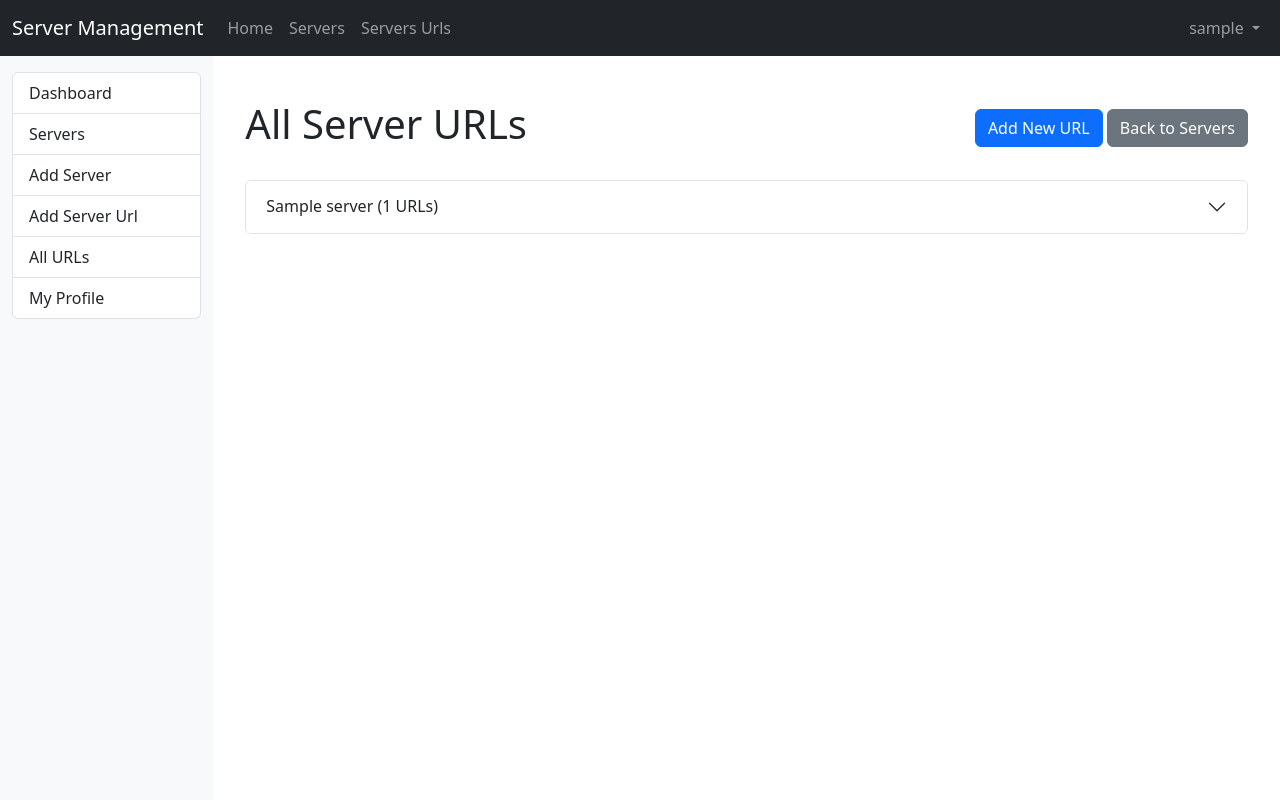
After one commit to jksonar/server_mgmt, a Django app: page /servers/urls/all/ in a window 1280 px wide. The commit adds this page. Run offline with Django 5.2, Linux system fonts and the light colour scheme; a user stored in the database is signed in; tables that the repository leaves empty hold one stand-in row (values such as "Sample post").

Commit message:
list all urls page added

```diff
--- a/core/urls.py
+++ b/core/urls.py
@@ -15,4 +15,5 @@ urlpatterns = [
     path('servers/urls/<int:pk>/', views.HyperLinkDetailView.as_view(), name='server-urls-detail'),
     path('servers/urls/<int:pk>/update/', views.HyperLinkUpdateView.as_view(), name='server-urls-update'),
     path('servers/urls/<int:pk>/delete/', views.HyperLinkDeleteView.as_view(), name='server-urls-delete'),
+    path('servers/urls/all/', views.HyperLinkListView.as_view(), name='server-urls-list'),  # Add this line
 ]
--- a/core/views.py
+++ b/core/views.py
@@ -248,3 +248,30 @@ class HyperLinkDeleteView(LoginRequiredMixin, UserPassesTestMixin, DeleteView):
         hyperlink = self.get_object()
         # Allow access if user is superuser or server's department is in user's departments
         return self.request.user.is_superuser or hyperlink.servers.department in self.request.user.departments.all()
+
+class HyperLinkListView(LoginRequiredMixin, ListView):
+    model = HyperLink
+    template_name = "servers/hyperlink_list.html"
+    context_object_name = "hyperlinks"
+
+    def get_queryset(self):
+        # Get all hyperlinks the user has access to
+        if self.request.user.is_superuser:
+            return HyperLink.objects.all()
+        # Filter hyperlinks by user's departments
+        return HyperLink.objects.filter(
+            servers__department__in=self.request.user.departments.all()
+        ).distinct()
+
+    def get_context_data(self, **kwargs):
+        context = super().get_context_data(**kwargs)
+        # Group hyperlinks by server
+        servers_with_links = {}
+
+        for hyperlink in self.get_queryset():
+            if hyperlink.servers not in servers_with_links:
+                servers_with_links[hyperlink.servers] = []
+            servers_with_links[hyperlink.servers].append(hyperlink)
+
+        context['servers_with_links'] = servers_with_links
+        return context
--- a/templates/base.html
+++ b/templates/base.html
@@ -68,11 +68,9 @@
                     <a href="{% url 'core:server-list' %}" class="list-group-item list-group-item-action">Servers</a>
                     {% if user.is_superuser %}
                     <a href="{% url 'core:server-create' %}" class="list-group-item list-group-item-action">Add Server</a>
-                    {% endif %}
-                    <a href="{% url 'core:server-urls' %}" class="list-group-item list-group-item-action">Servers Urls</a>
-                    {% if user.is_superuser %}
                     <a href="{% url 'core:server-urls' %}" class="list-group-item list-group-item-action">Add Server Url</a>
                     {% endif %}
+                    <a href="{% url 'core:server-urls-list' %}" class="list-group-item list-group-item-action">All URLs</a>
                     <a href="{% url 'accounts:profile' %}" class="list-group-item list-group-item-action">My Profile</a>
                 </div>
             </div>
--- /dev/null
+++ b/templates/servers/hyperlink_list.html
@@ -0,0 +1,72 @@
+{% extends 'base.html' %}
+
+{% block title %}All URLs - Server Management{% endblock %}
+
+{% block content %}
+<div class="container mt-4">
+    <div class="d-flex justify-content-between align-items-center mb-4">
+        <h1>All Server URLs</h1>
+        <div>
+            <a href="{% url 'core:server-urls' %}" class="btn btn-primary">Add New URL</a>
+            <a href="{% url 'core:server-list' %}" class="btn btn-secondary">Back to Servers</a>
+        </div>
+    </div>
+
+    {% if servers_with_links %}
+        <div class="accordion" id="serverUrlsAccordion">
+            {% for server, links in servers_with_links.items %}
+                <div class="accordion-item">
+                    <h2 class="accordion-header" id="heading{{ server.id }}">
+                        <button class="accordion-button collapsed" type="button" data-bs-toggle="collapse"
+                                data-bs-target="#collapse{{ server.id }}" aria-expanded="false"
+                                aria-controls="collapse{{ server.id }}">
+                            {{ server.name }} ({{ links|length }} URLs)
+                        </button>
+                    </h2>
+                    <div id="collapse{{ server.id }}" class="accordion-collapse collapse"
+                         aria-labelledby="heading{{ server.id }}" data-bs-parent="#serverUrlsAccordion">
+                        <div class="accordion-body">
+                            <div class="table-responsive">
+                                <table class="table table-hover">
+                                    <thead>
+                                        <tr>
+                                            <th>URL</th>
+                                            <th>Status</th>
+                                            <th>Actions</th>
+                                        </tr>
+                                    </thead>
+                                    <tbody>
+                                        {% for hyperlink in links %}
+                                        <tr>
+                                            <td><a href="{{ hyperlink.url }}" target="_blank">{{ hyperlink.url }}</a></td>
+                                            <td>
+                                                {% if hyperlink.is_enabled %}
+                                                <span class="badge bg-success">Enabled</span>
+                                                {% else %}
+                                                <span class="badge bg-danger">Disabled</span>
+                                                {% endif %}
+                                            </td>
+                                            <td>
+                                                <a href="{% url 'core:server-urls-detail' hyperlink.id %}" class="btn btn-sm btn-outline-info">View</a>
+                                                <a href="{% url 'core:server-urls-update' hyperlink.id %}" class="btn btn-sm btn-outline-primary">Edit</a>
+                                                <a href="{% url 'core:server-urls-delete' hyperlink.id %}" class="btn btn-sm btn-outline-danger">Delete</a>
+                                            </td>
+                                        </tr>
+                                        {% endfor %}
+                                    </tbody>
+                                </table>
+                            </div>
+                            <div class="mt-2">
+                                <a href="{% url 'core:server-detail' server.id %}" class="btn btn-sm btn-outline-secondary">View Server Details</a>
+                                <a href="{% url 'core:server-urls' %}?server_id={{ server.id }}" class="btn btn-sm btn-outline-primary">Add URL to this Server</a>
+                            </div>
+                        </div>
+                    </div>
+                </div>
+            {% endfor %}
+        </div>
+    {% else %}
+        <div class="alert alert-info">No URLs found. <a href="{% url 'core:server-urls' %}">Add a URL</a> to get started.</div>
+    {% endif %}
+</div>
+{% endblock %}
```
